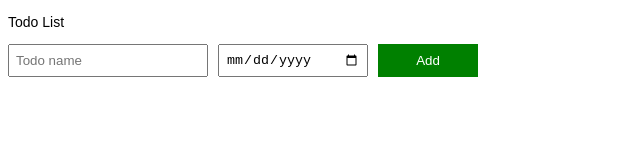
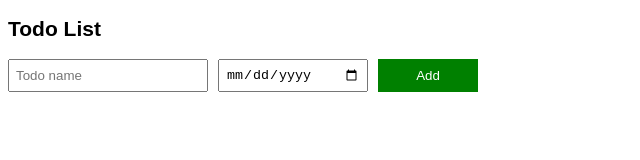
Before and after one commit to Indujaa-k/To-do-list, a plain HTML site: page index.html in a window 1280 px wide. Shown: the whole page, without its empty margins (0-640 px from the left). Drawn offline with Linux system fonts and the light colour scheme.

Commit message:
Update index.html

```diff
--- a/index.html
+++ b/index.html
@@ -4,7 +4,7 @@
 <link rel="stylesheet" href="style.css">
 </head>
 <body>
-  <p>Todo List  </p>
+  <h2>Todo List  </h2>
   <div class="style" >
   <input class="text_box" placeholder="Todo name">
   <input  class="date" type="date" >
```
